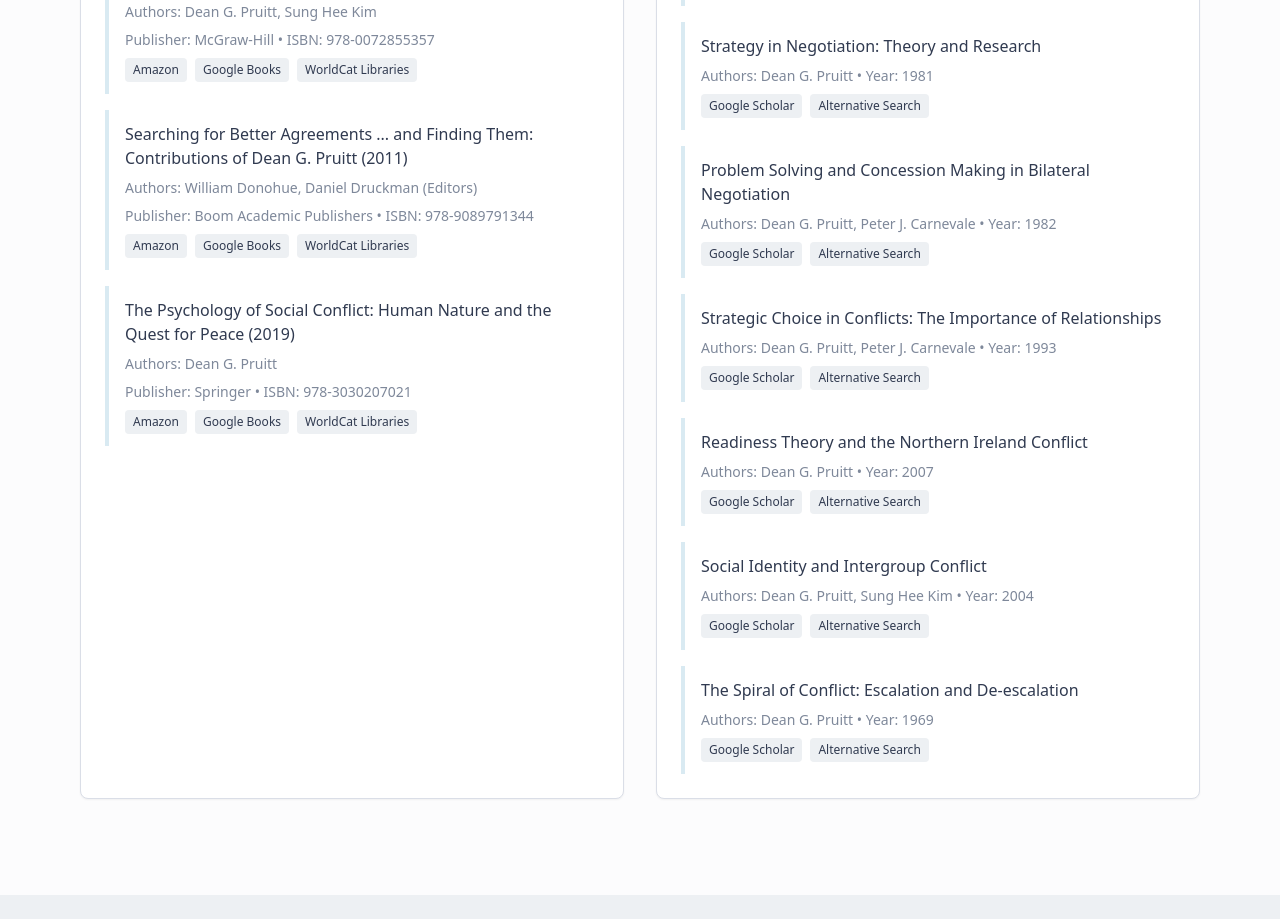
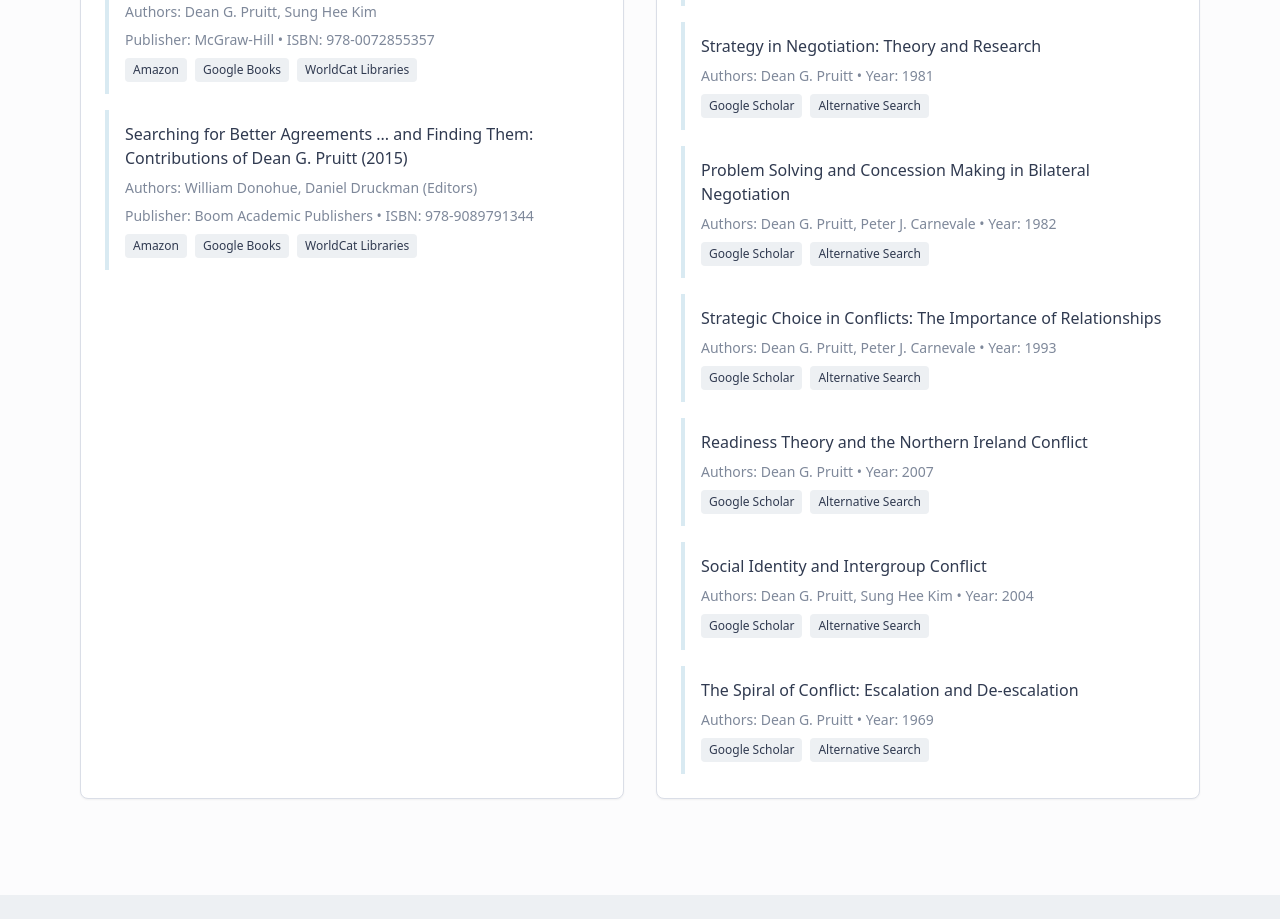
Before and after one commit to socrtwo/dean-s-legacy-light, a React (Vite) app: page / in a window 1280 px wide. Shown: the part 1620-2539 px from the top of the page. Built offline with nearby package versions, Linux system fonts and the light colour scheme.

Commit message:
Update book details and remove incorrect entry
Updated the publication year for "Searching for Better Agreements..." to 2015 and corrected its WorldCat URL. Removed the last book entry due to an incorrect title and ISBN.

```diff
--- a/src/components/MemorialBio.tsx
+++ b/src/components/MemorialBio.tsx
@@ -44,23 +44,13 @@ const MemorialBio = () => {
     },
     {
       title: "Searching for Better Agreements ... and Finding Them: Contributions of Dean G. Pruitt",
-      year: "2011",
+      year: "2015",
       authors: "William Donohue, Daniel Druckman (Editors)",
       publisher: "Boom Academic Publishers",
       isbn: "978-9089791344",
       amazonUrl: "https://www.amazon.com/dp/9089791345",
       googleBooksUrl: "https://books.google.com/books?isbn=9089791344",
-      worldcatUrl: "https://www.worldcat.org/isbn/9089791344"
-    },
-    {
-      title: "The Psychology of Social Conflict: Human Nature and the Quest for Peace",
-      year: "2019",
-      authors: "Dean G. Pruitt",
-      publisher: "Springer",
-      isbn: "978-3030207021",
-      amazonUrl: "https://www.amazon.com/dp/3030207021",
-      googleBooksUrl: "https://books.google.com/books?id=TZmhDwAAQBAJ",
-      worldcatUrl: "https://www.worldcat.org/search?q=ti%3APsychology+of+Social+Conflict+au%3APruitt"
+      worldcatUrl: "https://search.worldcat.org/search?q=+9789089791344&offset=1"
     }
   ];
 
```
